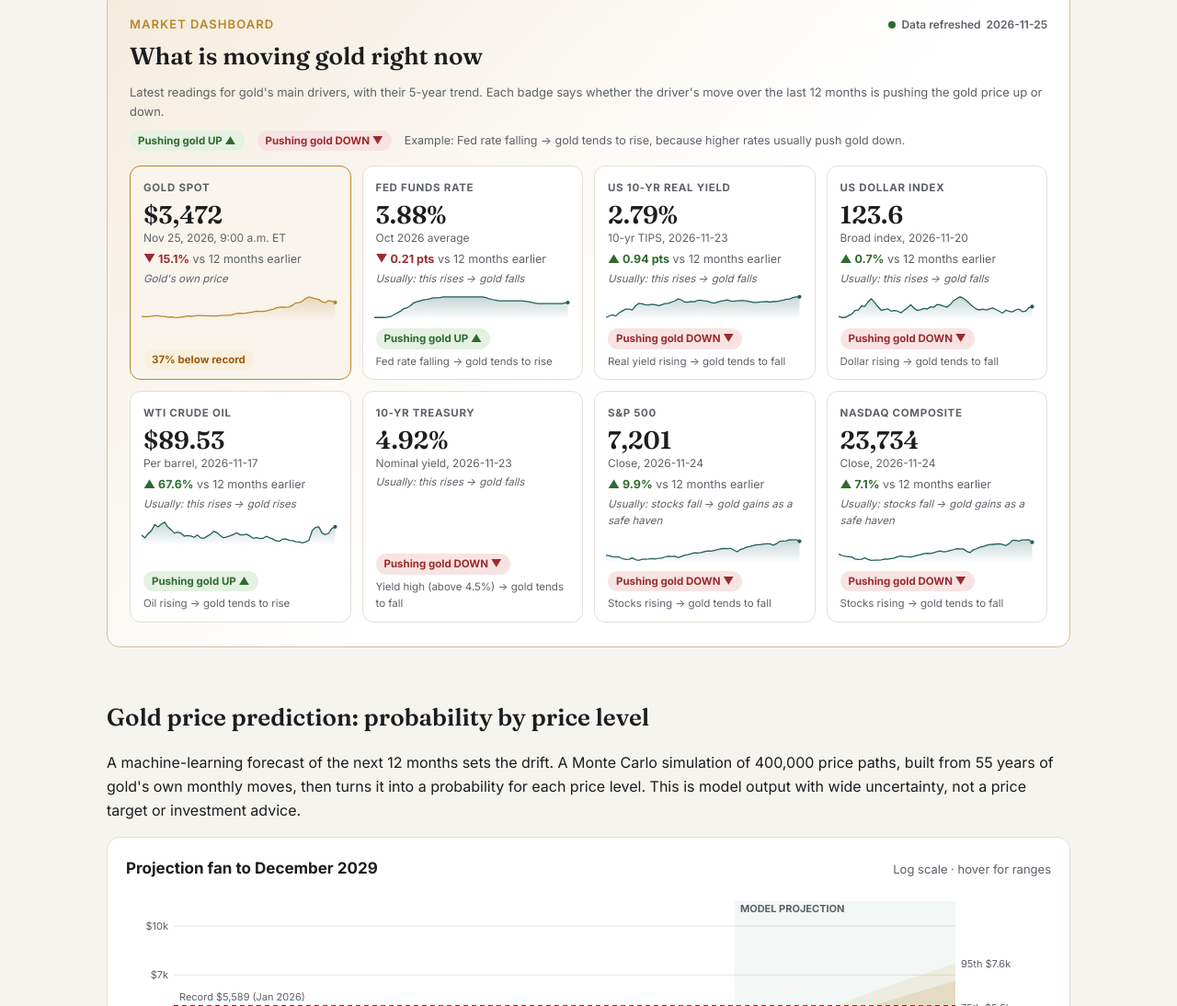
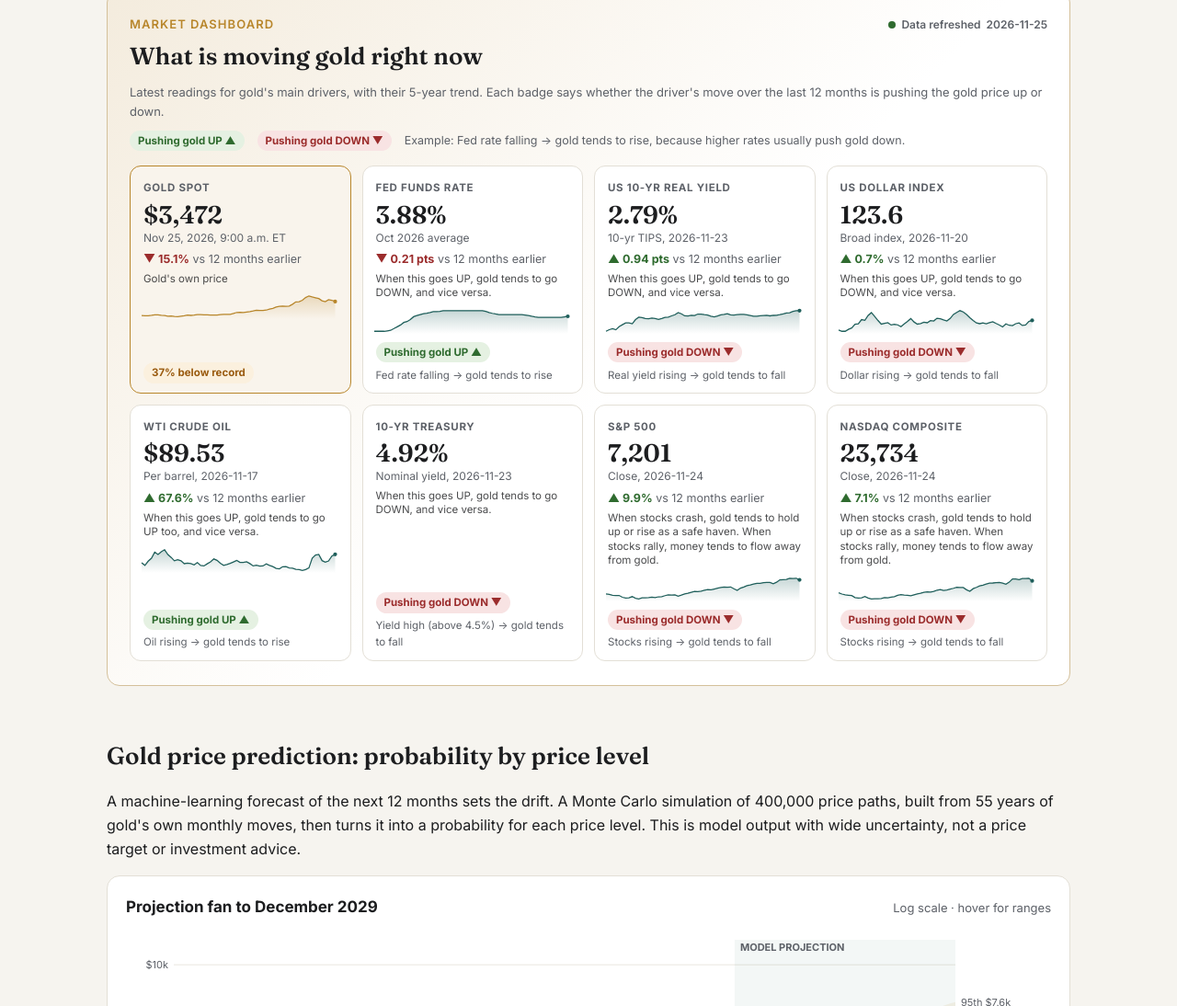
Before and after one commit to hamidf2024/hamidf2024.github.io, a plain HTML site: page stocks-investment/project-15.html in a window 1280 px wide. Shown: the part 772-1866 px from the top of the page at 92% size. Drawn offline with Linux system fonts and the light colour scheme.

Commit message:
Project 15: general up/down relationship line on each driver tile
Co-Authored-By: Claude Opus 5.5 <noreply@anthropic.com>

```diff
--- a/stocks-investment/p15-dashboard.js
+++ b/stocks-investment/p15-dashboard.js
@@ -41,7 +41,7 @@ function drawTiles(){var host=document.getElementById('p15tiles');if(!host)retur
    var NOUN={fedfunds:'Fed rate',realyield:'Real yield',dollar:'Dollar',oil:'Oil',sp500:'Stocks',nasdaq:'Stocks'}[t.k];
    if(t.rule==='gold')chip='<span class="dchip warn">37% below record</span>';else chip=(good?'<span class="dchip good">Pushing gold UP ▲</span>':'<span class="dchip bad">Pushing gold DOWN ▼</span>')+'<div class="dwhy">'+NOUN+(up?' rising':' falling')+' → gold tends to '+(good?'rise':'fall')+'</div>';}
   else chip='<span class="dchip bad">Pushing gold DOWN ▼</span><div class="dwhy">Yield high (above 4.5%) → gold tends to fall</div>';
-  var RULE={'up-bad':'Usually: this rises → gold falls','up-good':'Usually: this rises → gold rises','stocks':'Usually: stocks fall → gold gains as a safe haven','gold':'Gold\'s own price'};
+  var RULE={'up-bad':'When this goes UP, gold tends to go DOWN, and vice versa.','up-good':'When this goes UP, gold tends to go UP too, and vice versa.','stocks':'When stocks crash, gold tends to hold up or rise as a safe haven. When stocks rally, money tends to flow away from gold.','gold':'Gold\'s own price'};
   h('div','ds',t.sub,card);if(chg)h('div','dc',chg,card);h('div','drule',RULE[t.rule],card);card.title=RULE[t.rule]+'. The badge shows whether the last 12 months\' move is pushing gold up or down.';
   if(t.s){var sp=h('div','dspark',null,card);var c=setup(sp,40),p=t.s.values.slice(-60),lo=Math.min.apply(null,p),hi=Math.max.apply(null,p);
    var x=function(i){return i*(c.W)/(p.length-1)},y=function(v){return 36-32*(v-lo)/(hi-lo||1)};var d='';p.forEach(function(v,i){d+=(i?'L':'M')+x(i).toFixed(1)+','+y(v).toFixed(1)});
--- a/stocks-investment/project-15.html
+++ b/stocks-investment/project-15.html
@@ -35,7 +35,7 @@
 .dfoot{margin-top:auto}
 .dwhy{font-size:11.5px;color:var(--muted);margin-top:4px}
 .dlegend{display:flex;gap:14px;flex-wrap:wrap;align-items:center;font-size:12.5px;color:var(--muted);margin-top:10px}
-.drule{font-size:11.5px;color:var(--muted);font-style:italic;margin-top:2px}
+.drule{font-size:11.5px;color:var(--ink);opacity:.8;margin-top:4px;line-height:1.35}
 .dchip{display:inline-block;font-size:11.5px;font-weight:700;padding:2px 9px;border-radius:999px}
 .dchip.good{background:var(--good-soft);color:var(--good)}.dchip.bad{background:var(--bad-soft);color:var(--bad)}.dchip.warn{background:var(--warn-soft);color:var(--warn)}
 .up{color:var(--good);font-weight:700}.dn{color:var(--bad);font-weight:700}.muted{color:var(--muted)}
```
